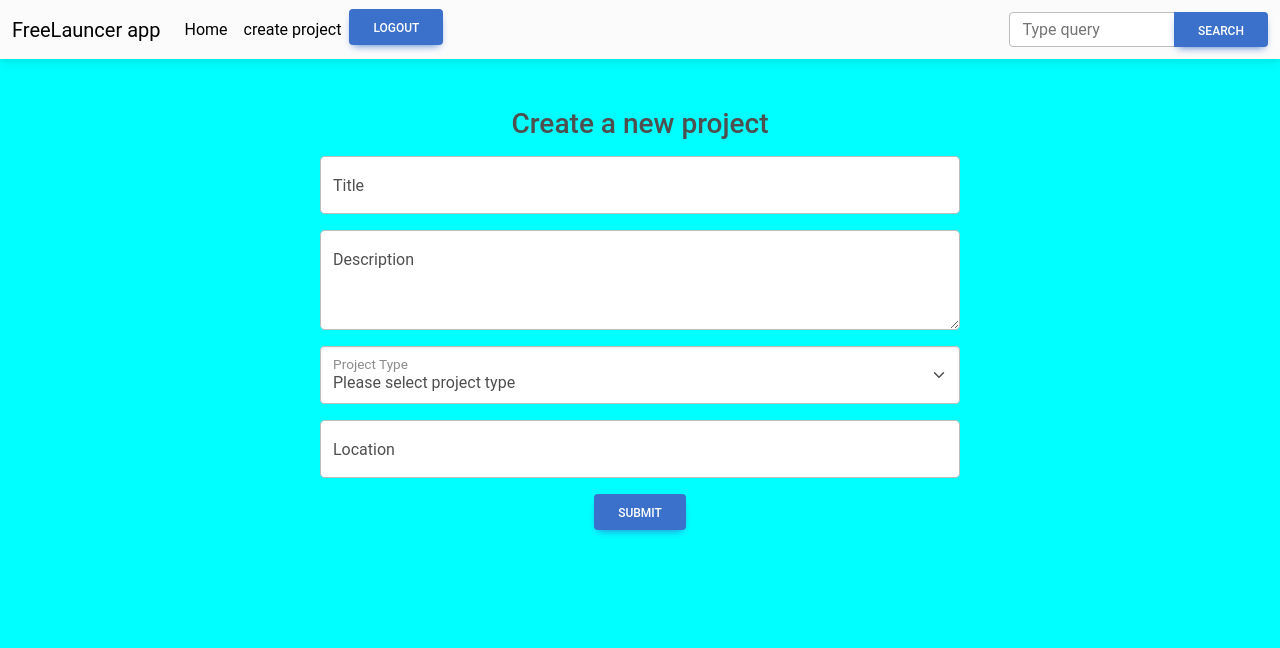
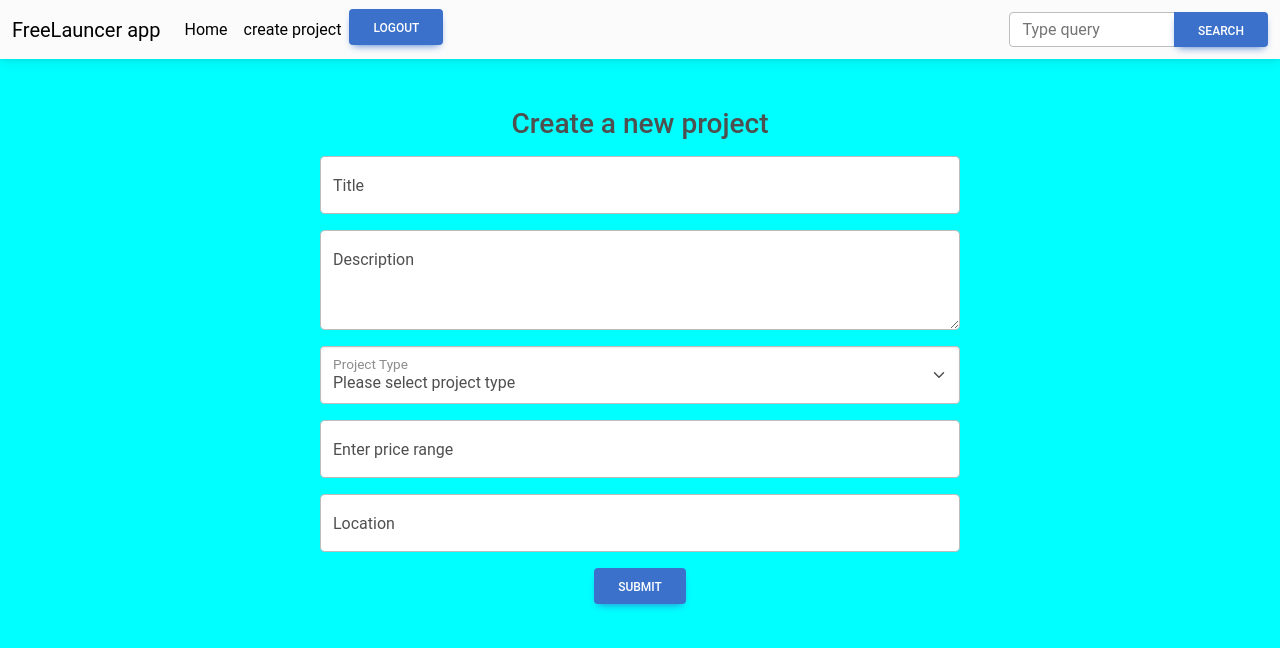
Before and after one commit to Mr-hollowman/task-client, a React (Create React App) app: page /createProject in a window 1280 px wide. Shown: the top 648 px of the page. Built offline with nearby package versions, Linux system fonts and the light colour scheme; sample sign-in values are in the browser's storage.

Commit message:
updates in the form and login page

```diff
--- a/src/components/common/Form.js
+++ b/src/components/common/Form.js
@@ -29,6 +29,10 @@ export default function Form({data, setData, handleCreate}) {
                 <label for="floatingSelect">Project Type</label>
             </div>
             <div className="form-floating mb-3">
+                <input name="price" type="price" className="form-control" id="floatingInput" placeholder="Enter Title" onChange={handleChange} />
+                <label for="floatingInput">Enter price range</label>
+            </div>
+            <div className="form-floating mb-3">
                 <input name="location" type="text" className="form-control" id="floatingInput" placeholder="Enter Location" onChange={handleChange} />
                 <label for="floatingInput">Location</label>
             </div>
--- a/src/pages/Login.js
+++ b/src/pages/Login.js
@@ -38,7 +38,7 @@ function Login({ setUserInfo }) {
       axios({
         "Content-Type": "application/json",
         method: 'post',
-        url: `http://192.168.1.41:8080/api/auth/${isLogin?"signin":"signup"}`,
+        url: `http://192.168.1.41:8080/api/auth/${isLogin ? "signin" : "signup"}`,
         data: { ...credinals }
       }).then((response) => {
         if (response.status === 200) {
@@ -66,6 +66,7 @@ function Login({ setUserInfo }) {
               {
                 !isLogin && <>
                   <MDBInput onChange={handleCredinals} required name='email' wrapperClass='mb-4 w-100' label='Email address' id='formControlLg' type='email' size="lg" />
+                  <MDBInput onChange={handleCredinals} required name='phone' wrapperClass='mb-4 w-100' label='Phone number' id='formControlLg' type='number' size="lg" />
                   <div className="form-floating mb-3">
                     <select name="type" className="form-select" required id="floatingSelect" aria-label="Floating label select example" onChange={handleCredinals}>
                       <option selected value="client">Client</option>
@@ -76,7 +77,7 @@ function Login({ setUserInfo }) {
                 </>
               }
               <MDBBtn size='lg' onClick={handleLogin} >
-                {isLogin? "Login": "Signup"}
+                {isLogin ? "Login" : "Signup"}
               </MDBBtn>
 
               <hr className="my-4" />
```
